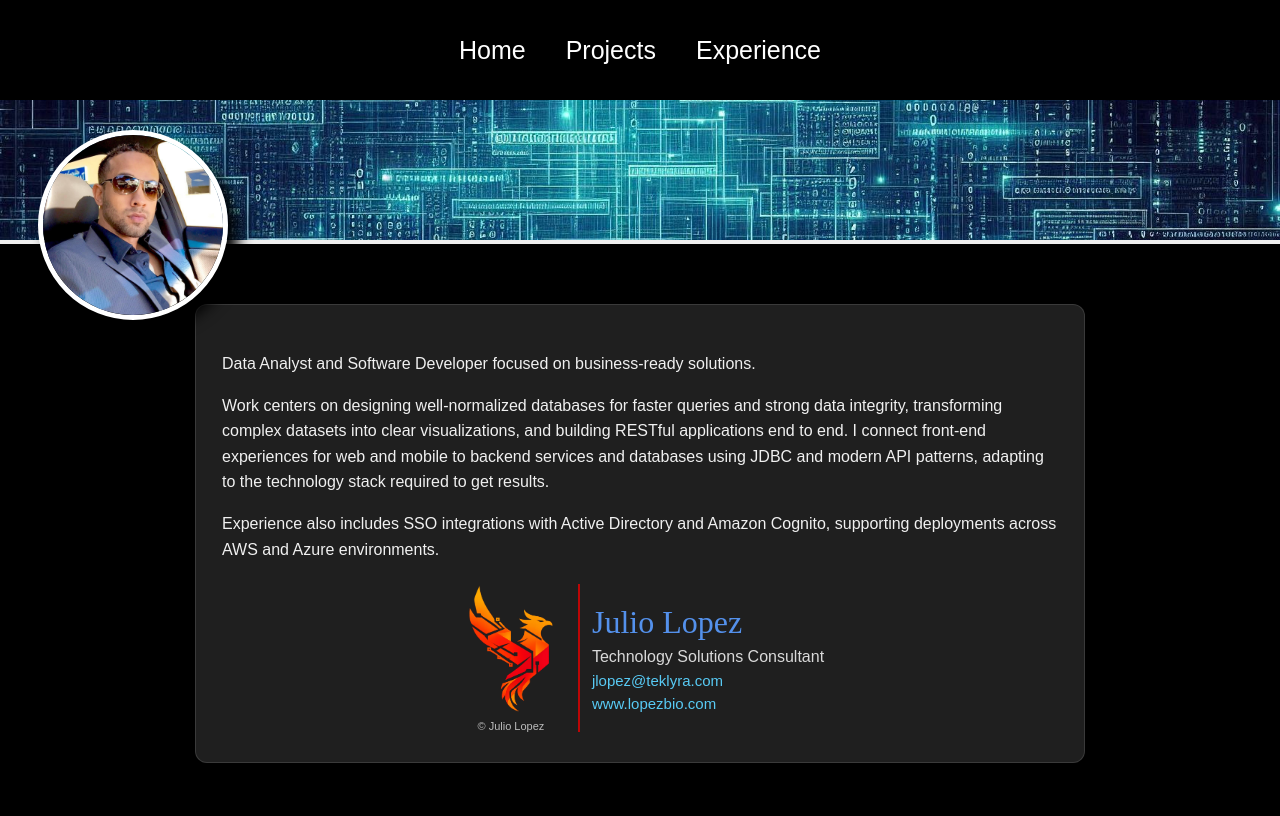
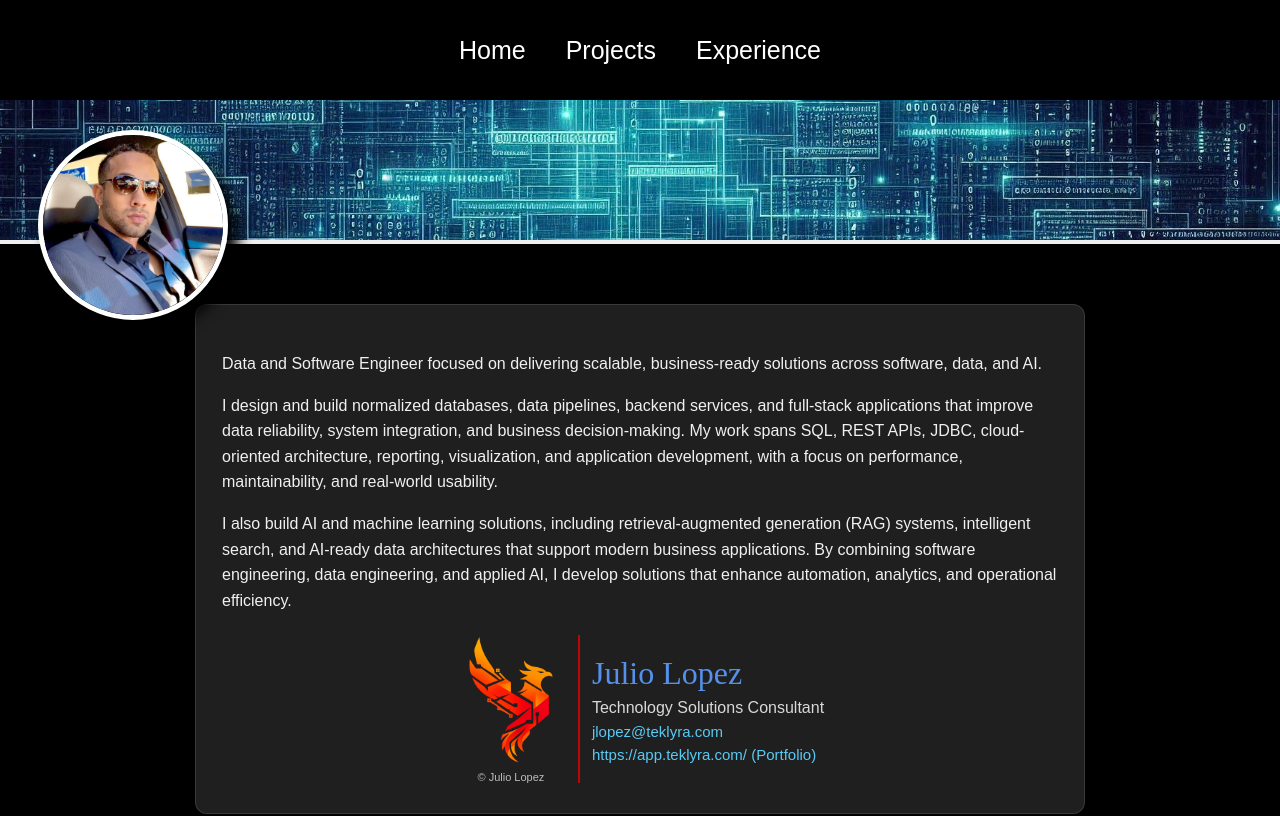
Before and after one commit to donlopez/personal-web-app, a React (Create React App) app: page / in a window 1280 px wide. Shown: the top 816 px of the page. Built offline with nearby package versions, Linux system fonts and the light colour scheme.

Commit message:
Update portfolio link and About section

```diff
--- a/src/components/Footer.js
+++ b/src/components/Footer.js
@@ -22,7 +22,7 @@ function Footer() {
           <Link to="https://github.com/donlopez" target="_blank" rel="noopener noreferrer"><GitHubIcon /></Link>
           <Link to="mailto: juliolopez9260@gmail.com" target="_blank" rel="noopener noreferrer"><EmailIcon /></Link>
         </div>
-        <p> &copy; Copyright 2025 Julio Lopez. All rights reserved. </p>
+        <p> &copy; Copyright 2026 Julio Lopez. All rights reserved. </p>
       </div>
     )
   }
--- a/src/pages/Home.js
+++ b/src/pages/Home.js
@@ -44,15 +44,18 @@ function Home() {
         <div className="about">
           <div className="about-card">
             <div className="prompt">
-              <p>Data Analyst and Software Developer focused on business-ready solutions.</p>
+              <p>Data and Software Engineer focused on delivering scalable, business-ready solutions across software, data, and AI.</p>
               <p>
-                Work centers on designing well-normalized databases for faster queries and strong data integrity,
-                transforming complex datasets into clear visualizations, and building RESTful applications end to end.
-                I connect front-end experiences for web and mobile to backend services and databases using JDBC and modern
-                API patterns, adapting to the technology stack required to get results.
+                I design and build normalized databases, data pipelines, backend services, and full-stack applications that
+                improve data reliability, system integration, and business decision-making. My work spans SQL, REST APIs,
+                JDBC, cloud-oriented architecture, reporting, visualization, and application development, with a focus on
+                performance, maintainability, and real-world usability.
               </p>
               <p>
-                Experience also includes SSO integrations with Active Directory and Amazon Cognito, supporting deployments across AWS and Azure environments.
+                I also build AI and machine learning solutions, including retrieval-augmented generation (RAG) systems,
+                intelligent search, and AI-ready data architectures that support modern business applications. By combining
+                software engineering, data engineering, and applied AI, I develop solutions that enhance automation,
+                analytics, and operational efficiency.
               </p>
             </div>
 
@@ -71,8 +74,8 @@ function Home() {
                   <div className="signature-title">Technology Solutions Consultant</div>
 
                   <a className="signature-link" href="mailto:jlopez@teklyra.com">jlopez@teklyra.com</a>
-                  <a className="signature-link" href="https://www.lopezbio.com" target="_blank" rel="noopener noreferrer">
-                    www.lopezbio.com
+                  <a className="signature-link" href="https://app.teklyra.com/" target="_blank" rel="noopener noreferrer">
+                    https://app.teklyra.com/ (Portfolio)
                   </a>
                 </div>
               </div>
```
